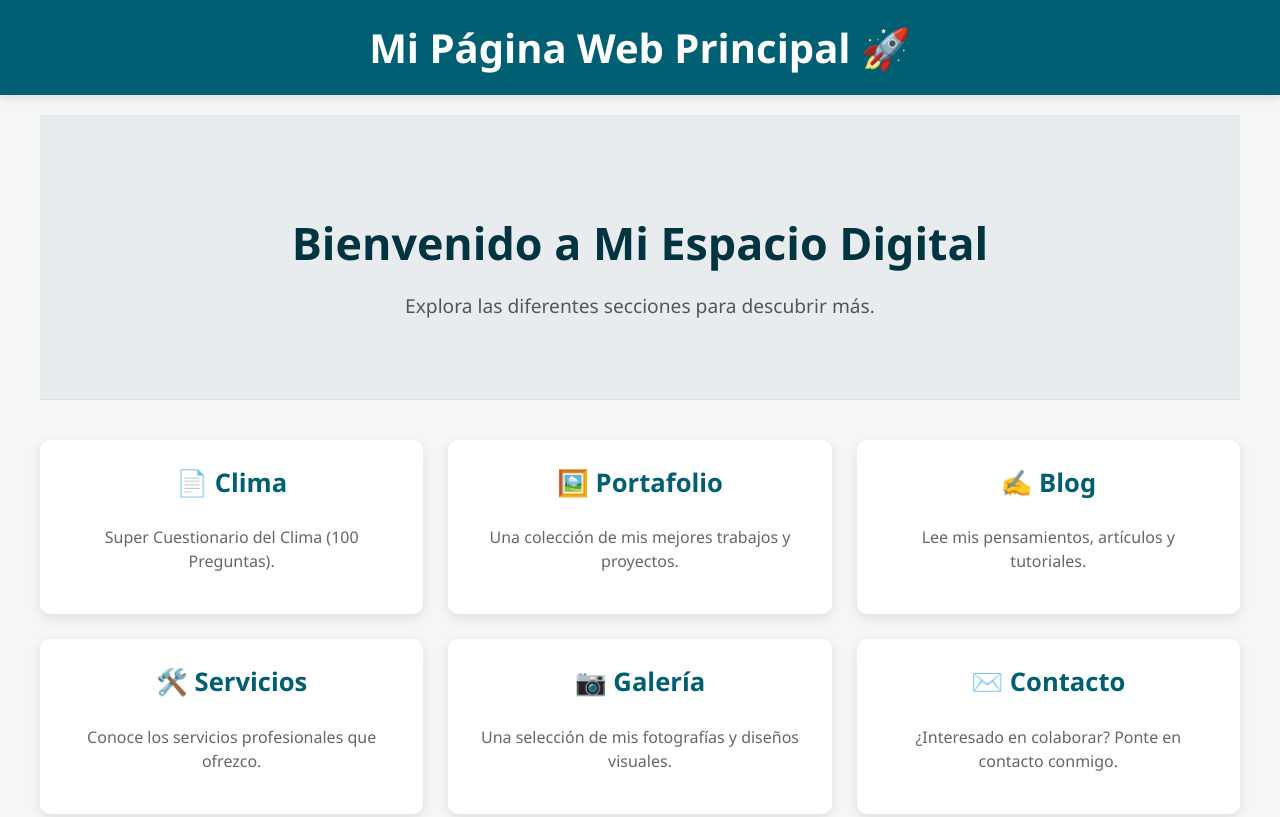
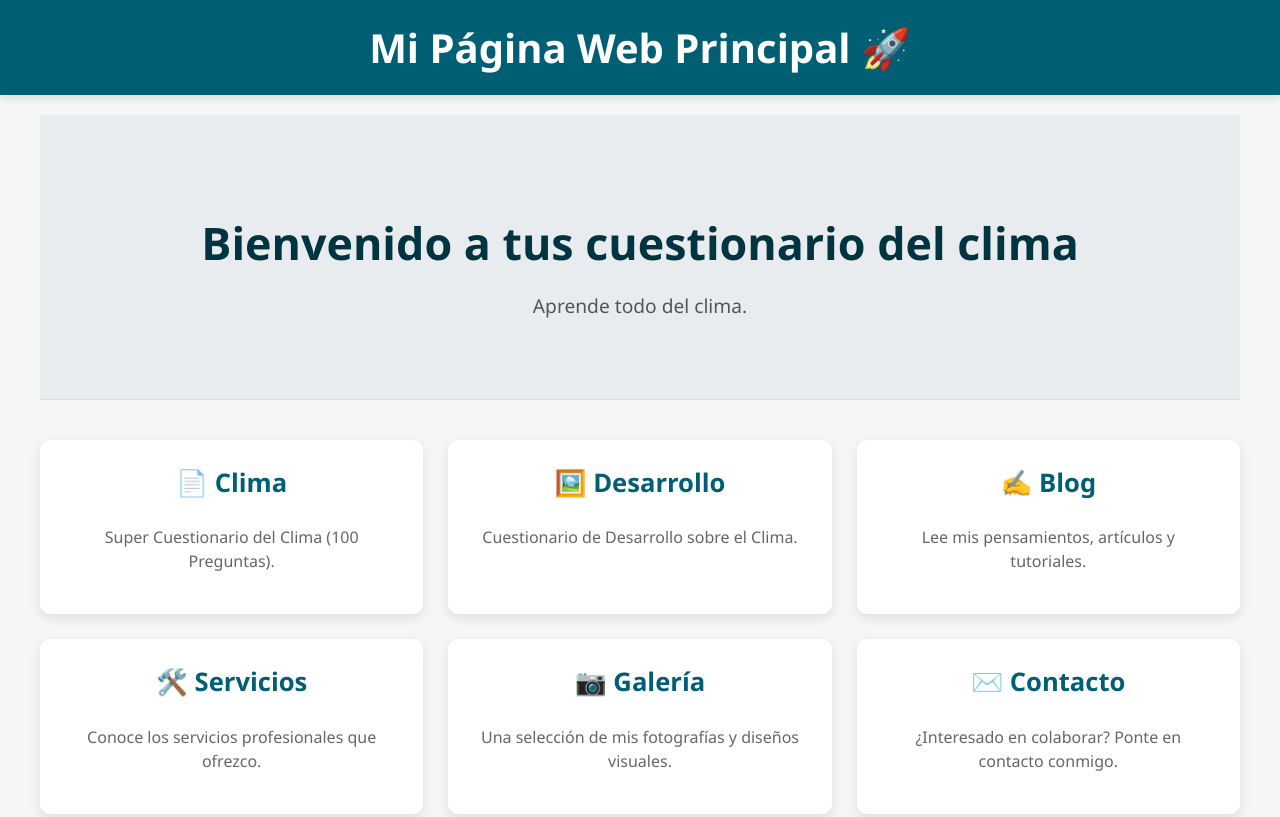
Before and after one commit to nestorsalcedo01/clima, a plain HTML site: page index.html in a window 1280 px wide. Shown: the top 817 px of the page. Drawn offline with Linux system fonts and the light colour scheme.

Commit message:
Update index.html

```diff
--- a/index.html
+++ b/index.html
@@ -122,8 +122,8 @@
 
     <main class="container">
         <section class="hero">
-            <h2>Bienvenido a Mi Espacio Digital</h2>
-            <p>Explora las diferentes secciones para descubrir más.</p>
+            <h2>Bienvenido a tus cuestionario del clima</h2>
+            <p>Aprende todo del clima.</p>
         </section>
 
         <div class="grid-container">
@@ -137,10 +137,10 @@
             </div>
 
             <div class="card">
-                <a href="portafolio.html">
+                <a href="desarrollo.html">
                     <div class="card-content">
-                        <h3>🖼️ Portafolio</h3>
-                        <p>Una colección de mis mejores trabajos y proyectos.</p>
+                        <h3>🖼️ Desarrollo</h3>
+                        <p>Cuestionario de Desarrollo sobre el Clima.</p>
                     </div>
                 </a>
             </div>
```
